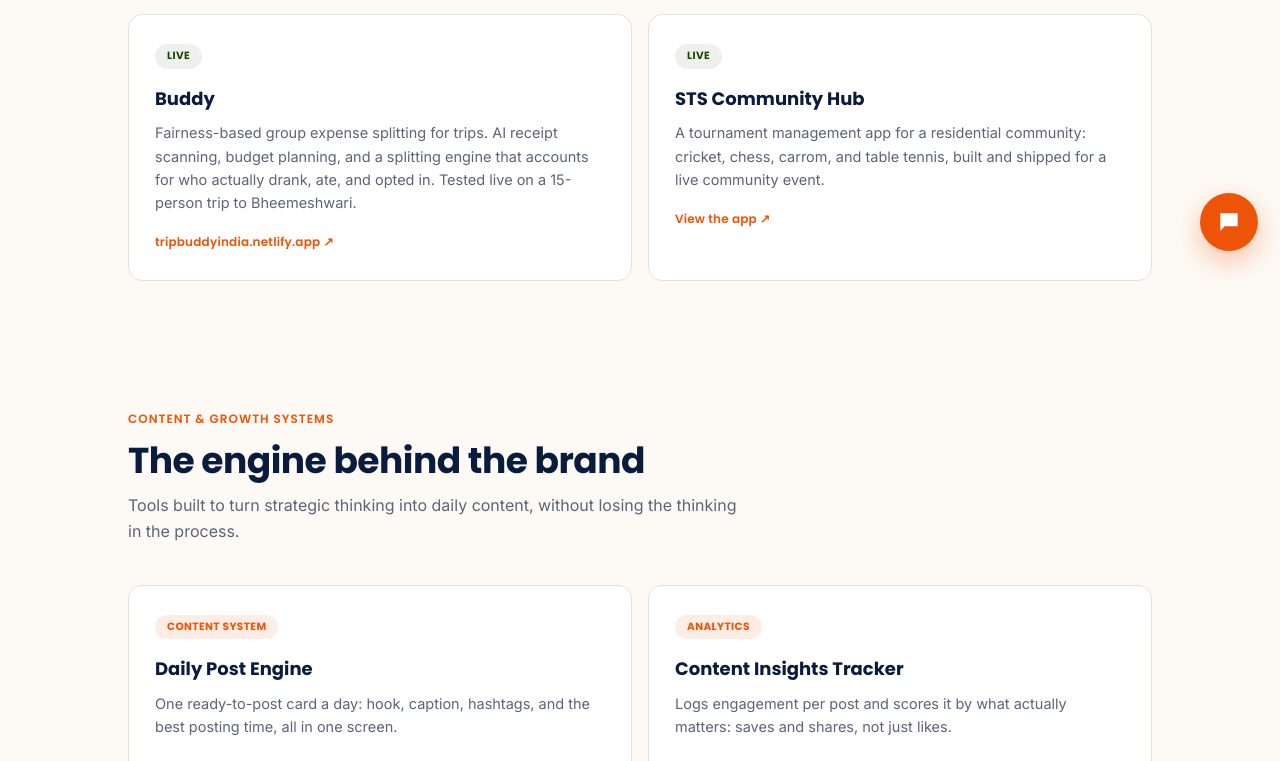
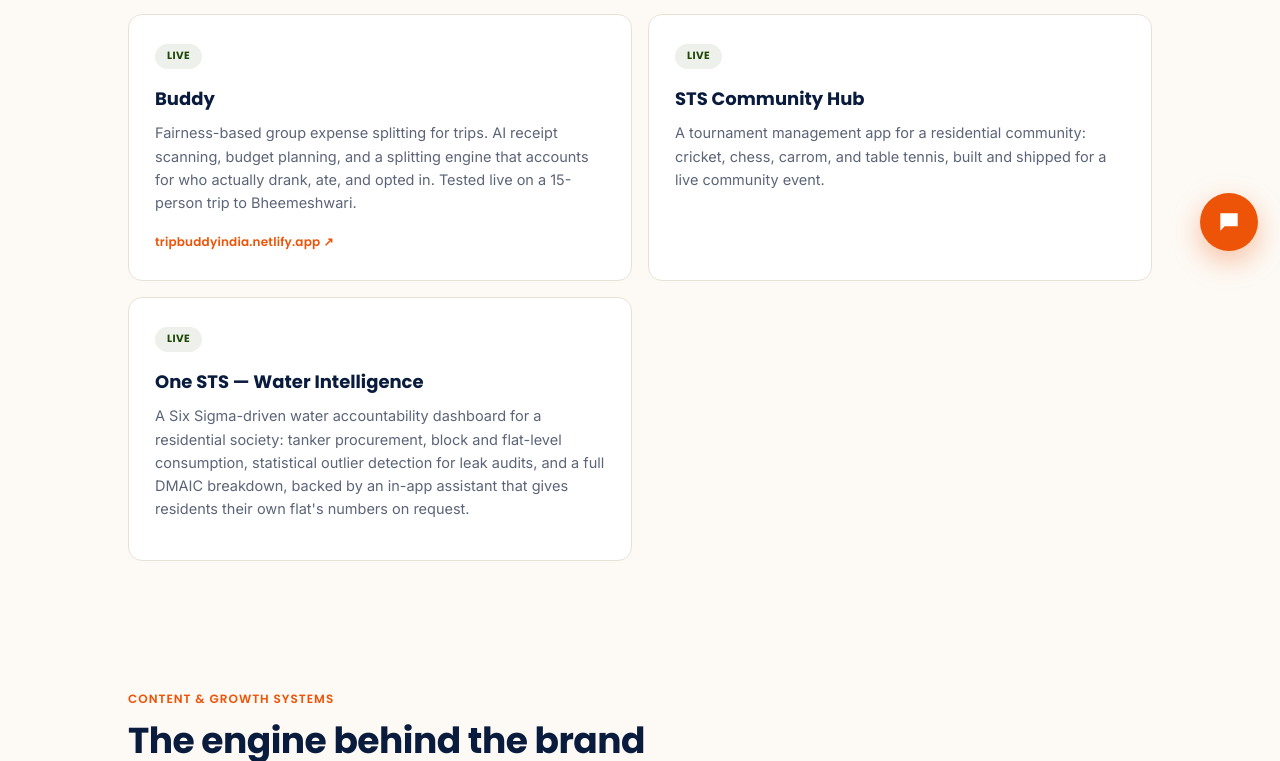
Before and after one commit to girr1990/futuretalksindia, a website: page work.html in a window 1280 px wide. Shown: the part 527-1288 px from the top of the page. Drawn offline with Linux system fonts and the light colour scheme.

Commit message:
Add One STS water intelligence dashboard to build list, remove dead STS Community Hub link

```diff
--- a/work.html
+++ b/work.html
@@ -214,7 +214,11 @@ footer { background: var(--navy); padding: 26px 0; }
                 <span class="tag live">Live</span>
                 <h3>STS Community Hub</h3>
                 <p>A tournament management app for a residential community: cricket, chess, carrom, and table tennis, built and shipped for a live community event.</p>
-                <a class="link" href="https://imaginative-frangipane-27124c.netlify.app" target="_blank" rel="noopener">View the app &#8599;</a>
+            </div>
+            <div class="build-card">
+                <span class="tag live">Live</span>
+                <h3>One STS &mdash; Water Intelligence</h3>
+                <p>A Six Sigma-driven water accountability dashboard for a residential society: tanker procurement, block and flat-level consumption, statistical outlier detection for leak audits, and a full DMAIC breakdown, backed by an in-app assistant that gives residents their own flat's numbers on request.</p>
             </div>
         </div>
     </section>
```
